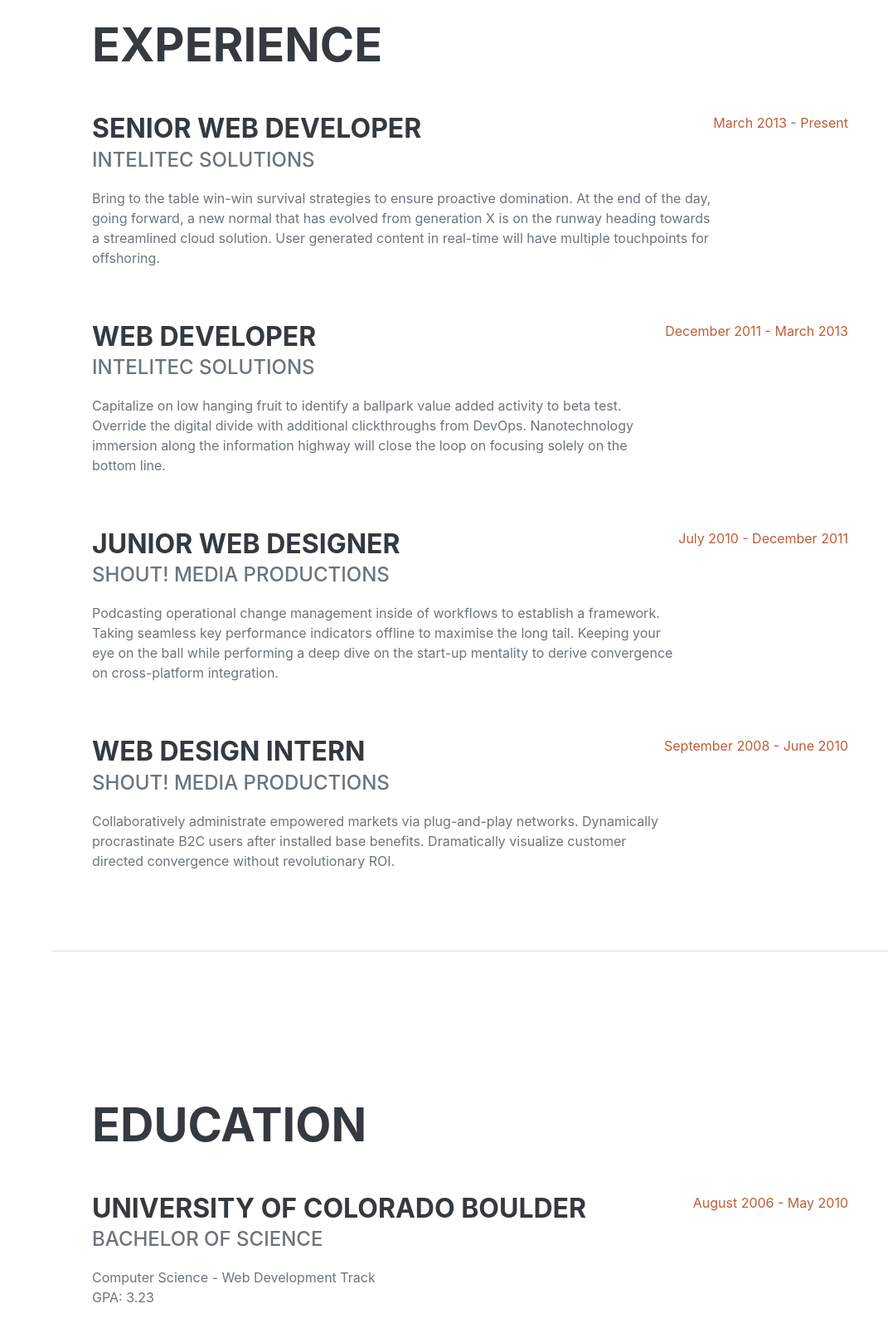
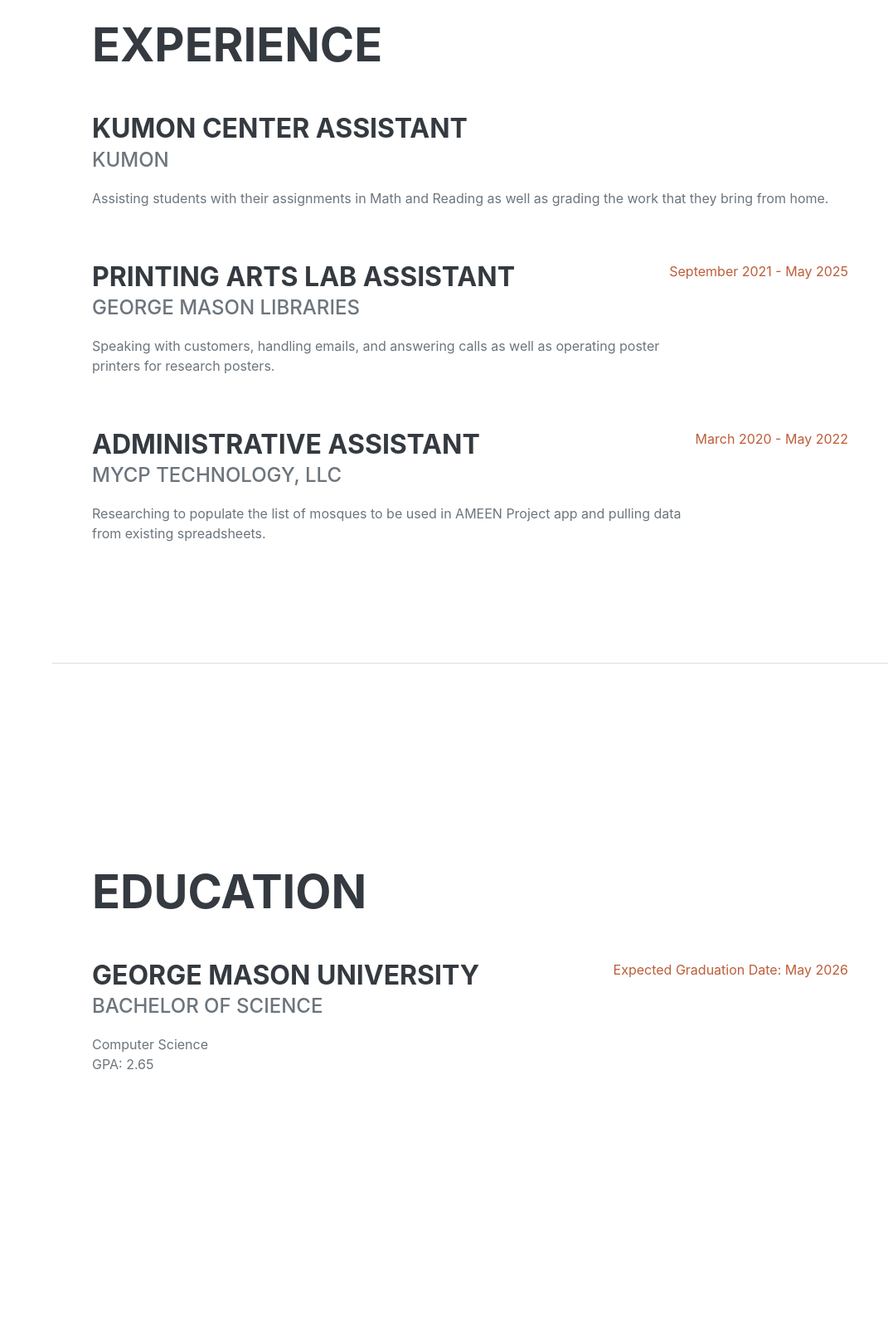
Before and after one commit to bungaMawar/bungaMawar.github.io, a plain HTML site: page index.html in a window 1280 px wide. Shown: the part 860-2455 px from the top of the page at 83% size, without its empty margins (209-1280 px from the left). Drawn offline with nearby package versions, Linux system fonts and the light colour scheme; a web font is replaced by a local one.

Commit message:
Updated resume from initial look

```diff
--- a/index.html
+++ b/index.html
@@ -47,12 +47,12 @@
                         2384 Cloudcroft Square · Reston, VA ·
                         <a href="mailto:shafiya.salahuddin@gmail.com">shafiya.salahuddin@gmail.com</a>
                     </div>
-                    <p class="lead mb-5">I am experienced in leveraging agile frameworks to provide a robust synopsis for high level overviews. Iterative approaches to corporate strategy foster collaborative thinking to further the overall value proposition.</p>
+                    <p class="lead mb-5">I am a junior Computer Science student at George Mason University.</p>
                     <div class="social-icons">
-                        <a class="social-icon" href="#!"><i class="fab fa-linkedin-in"></i></a>
-                        <a class="social-icon" href="#!"><i class="fab fa-github"></i></a>
-                        <a class="social-icon" href="#!"><i class="fab fa-twitter"></i></a>
-                        <a class="social-icon" href="#!"><i class="fab fa-facebook-f"></i></a>
+                        <a class="social-icon" href="https://www.linkedin.com/in/shafiya-salahuddin-610a261b5/" target="_blank"><i class="fab fa-linkedin-in"></i></a>
+                        <a class="social-icon" href="https://github.com/bungaMawar" target="_blank"><i class="fab fa-github"></i></a>
+                        <!--<a class="social-icon" href="#!"><i class="fab fa-twitter"></i></a>
+                        <a class="social-icon" href="#!"><i class="fab fa-facebook-f"></i></a>-->
                     </div>
                 </div>
             </section>
@@ -61,23 +61,39 @@
             <section class="resume-section" id="experience">
                 <div class="resume-section-content">
                     <h2 class="mb-5">Experience</h2>
+
+
                     <div class="d-flex flex-column flex-md-row justify-content-between mb-5">
                         <div class="flex-grow-1">
-                            <h3 class="mb-0">Senior Web Developer</h3>
-                            <div class="subheading mb-3">Intelitec Solutions</div>
-                            <p>Bring to the table win-win survival strategies to ensure proactive domination. At the end of the day, going forward, a new normal that has evolved from generation X is on the runway heading towards a streamlined cloud solution. User generated content in real-time will have multiple touchpoints for offshoring.</p>
+                            <h3 class="mb-0">Kumon Center Assistant</h3>
+                            <div class="subheading mb-3">Kumon</div>
+                            <p>Assisting students with their assignments in Math and Reading as well as grading the work that they bring from home.</p>
                         </div>
-                        <div class="flex-shrink-0"><span class="text-primary">March 2013 - Present</span></div>
                     </div>
+
                     <div class="d-flex flex-column flex-md-row justify-content-between mb-5">
                         <div class="flex-grow-1">
-                            <h3 class="mb-0">Web Developer</h3>
-                            <div class="subheading mb-3">Intelitec Solutions</div>
-                            <p>Capitalize on low hanging fruit to identify a ballpark value added activity to beta test. Override the digital divide with additional clickthroughs from DevOps. Nanotechnology immersion along the information highway will close the loop on focusing solely on the bottom line.</p>
+                            <h3 class="mb-0">Printing Arts Lab Assistant</h3>
+                            <div class="subheading mb-3">George Mason Libraries</div>
+                            <p>Speaking with customers, handling emails, and answering calls as well as operating poster printers for research posters.</p>
                         </div>
-                        <div class="flex-shrink-0"><span class="text-primary">December 2011 - March 2013</span></div>
+                        <div class="flex-shrink-0"><span class="text-primary">September 2021 - May 2025</span></div>
                     </div>
+
+
                     <div class="d-flex flex-column flex-md-row justify-content-between mb-5">
+                        <div class="flex-grow-1">
+                            <h3 class="mb-0">Administrative Assistant</h3>
+                            <div class="subheading mb-3">MYCP Technology, LLC</div>
+                            <p>Researching to populate the list of mosques to be used in AMEEN Project app and pulling data from existing spreadsheets.</p>
+                        </div>
+                        <div class="flex-shrink-0"><span class="text-primary">March 2020 - May 2022</span></div>
+                    </div>
+
+
+
+
+         <!--           <div class="d-flex flex-column flex-md-row justify-content-between mb-5">
                         <div class="flex-grow-1">
                             <h3 class="mb-0">Junior Web Designer</h3>
                             <div class="subheading mb-3">Shout! Media Productions</div>
@@ -92,7 +108,7 @@
                             <p>Collaboratively administrate empowered markets via plug-and-play networks. Dynamically procrastinate B2C users after installed base benefits. Dramatically visualize customer directed convergence without revolutionary ROI.</p>
                         </div>
                         <div class="flex-shrink-0"><span class="text-primary">September 2008 - June 2010</span></div>
-                    </div>
+                    </div>-->
                 </div>
             </section>
             <hr class="m-0" />
@@ -102,13 +118,13 @@
                     <h2 class="mb-5">Education</h2>
                     <div class="d-flex flex-column flex-md-row justify-content-between mb-5">
                         <div class="flex-grow-1">
-                            <h3 class="mb-0">University of Colorado Boulder</h3>
+                            <h3 class="mb-0">George Mason University</h3>
                             <div class="subheading mb-3">Bachelor of Science</div>
-                            <div>Computer Science - Web Development Track</div>
-                            <p>GPA: 3.23</p>
+                            <div>Computer Science</div>
+                            <p>GPA: 2.65</p>
                         </div>
-                        <div class="flex-shrink-0"><span class="text-primary">August 2006 - May 2010</span></div>
-                    </div>
+                        <div class="flex-shrink-0"><span class="text-primary">Expected Graduation Date: May 2026</span></div>
+             <!--       </div>
                     <div class="d-flex flex-column flex-md-row justify-content-between">
                         <div class="flex-grow-1">
                             <h3 class="mb-0">James Buchanan High School</h3>
@@ -116,7 +132,7 @@
                             <p>GPA: 3.56</p>
                         </div>
                         <div class="flex-shrink-0"><span class="text-primary">August 2002 - May 2006</span></div>
-                    </div>
+                    </div>-->
                 </div>
             </section>
             <hr class="m-0" />
@@ -129,6 +145,7 @@
                         <li class="list-inline-item"><i class="fab fa-html5"></i></li>
                         <li class="list-inline-item"><i class="fab fa-css3-alt"></i></li>
                         <li class="list-inline-item"><i class="fab fa-js-square"></i></li>
+                        <!--
                         <li class="list-inline-item"><i class="fab fa-angular"></i></li>
                         <li class="list-inline-item"><i class="fab fa-react"></i></li>
                         <li class="list-inline-item"><i class="fab fa-node-js"></i></li>
@@ -138,8 +155,9 @@
                         <li class="list-inline-item"><i class="fab fa-gulp"></i></li>
                         <li class="list-inline-item"><i class="fab fa-grunt"></i></li>
                         <li class="list-inline-item"><i class="fab fa-npm"></i></li>
+                        -->
                     </ul>
-                    <div class="subheading mb-3">Workflow</div>
+       <!--             <div class="subheading mb-3">Workflow</div>
                     <ul class="fa-ul mb-0">
                         <li>
                             <span class="fa-li"><i class="fas fa-check"></i></span>
@@ -157,7 +175,7 @@
                             <span class="fa-li"><i class="fas fa-check"></i></span>
                             Agile Development & Scrum
                         </li>
-                    </ul>
+                    </ul>-->
                 </div>
             </section>
             <hr class="m-0" />
@@ -165,8 +183,17 @@
             <section class="resume-section" id="interests">
                 <div class="resume-section-content">
                     <h2 class="mb-5">Interests</h2>
-                    <p>Apart from being a web developer, I enjoy most of my time being outdoors. In the winter, I am an avid skier and novice ice climber. During the warmer months here in Colorado, I enjoy mountain biking, free climbing, and kayaking.</p>
-                    <p class="mb-0">When forced indoors, I follow a number of sci-fi and fantasy genre movies and television shows, I am an aspiring chef, and I spend a large amount of my free time exploring the latest technology advancements in the front-end web development world.</p>
+                    <ul>
+                        <li>Reading
+                            <ul>
+                                <li>Sci-fi</li>
+                                <li>Fantasy</li>
+                            </ul>
+                        </li>
+                        <li>Crocheting</li>
+                        <li>Gaming</li>
+                        <li>Taking 10-minute walks among the trees</li>
+                    </ul>
                 </div>
             </section>
             <hr class="m-0" />
@@ -174,7 +201,11 @@
             <section class="resume-section" id="awards">
                 <div class="resume-section-content">
                     <h2 class="mb-5">Awards & Certifications</h2>
-                    <ul class="fa-ul mb-0">
+                    <ul>
+                        <li>Girl Scout Gold Award</li>
+                    </ul>
+
+                <!--    <ul class="fa-ul mb-0">
                         <li>
                             <span class="fa-li"><i class="fas fa-trophy text-warning"></i></span>
                             Google Analytics Certified Developer
@@ -213,7 +244,7 @@
                             <sup>rd</sup>
                             Place - James Buchanan High School - Hackathon 2005
                         </li>
-                    </ul>
+                    </ul>-->
                 </div>
             </section>
         </div>
```
